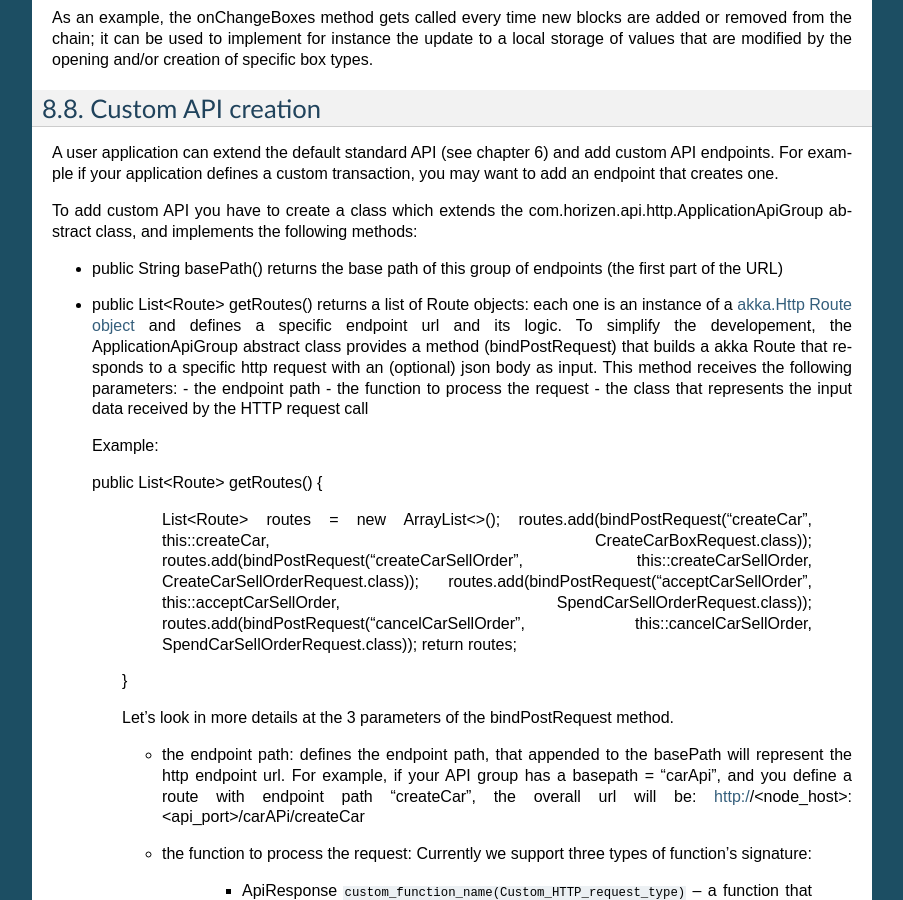
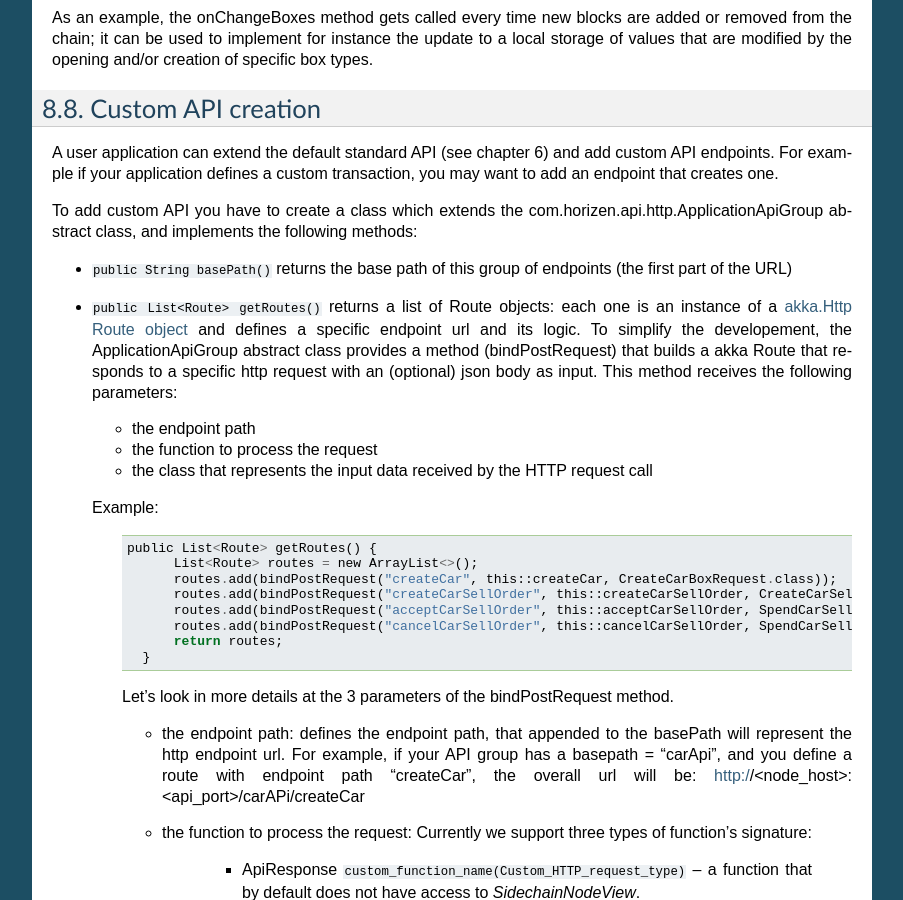
Before and after one commit to HorizenOfficial/developer-horizen-global, a Sphinx documentation site: the page built from docs/introduction/Sidechain-SDK-extension.rst, in a window 1280 px wide and 900 px high, scrolled down 4556 px. Shown: the whole window, without its empty margins (198-1101 px from the left). Built offline with Sphinx 7.4.7, drawn with Linux system fonts in a browser that asks for light colours.

Commit message:
more formatting changes and a small grammar change 2nd edit

```diff
--- a/docs/introduction/Sidechain-SDK-extension.rst
+++ b/docs/introduction/Sidechain-SDK-extension.rst
@@ -218,26 +218,30 @@ A user application can extend the default standard API (see chapter 6) and add c
 
 To add custom API you have to create a class which extends the com.horizen.api.http.ApplicationApiGroup abstract class, and implements the following methods:
 
--  public String basePath()
+-  ``public String basePath()``
    returns the base path of this group of endpoints (the first part of the URL)
 
--  public List<Route> getRoutes()
+-  ``public List<Route> getRoutes()``
    returns a list of Route objects: each one is an instance of a `akka.Http Route object <https://doc.akka.io/docs/akka-http/current/routing-dsl/routes.html>`_ and defines a specific endpoint url and its logic.
    To simplify the developement, the ApplicationApiGroup abstract class provides a method (bindPostRequest) that builds a akka Route that responds to a specific http request with an (optional) json body as input. This method receives the following parameters:
+
    - the endpoint path
+
    - the function to process the request
+
    - the class that represents the input data received by the  HTTP request call
 
    Example:
+    ::
 
-   public List<Route> getRoutes() {
-        List<Route> routes = new ArrayList<>();
-        routes.add(bindPostRequest("createCar", this::createCar, CreateCarBoxRequest.class));
-        routes.add(bindPostRequest("createCarSellOrder", this::createCarSellOrder, CreateCarSellOrderRequest.class));
-        routes.add(bindPostRequest("acceptCarSellOrder", this::acceptCarSellOrder, SpendCarSellOrderRequest.class));
-        routes.add(bindPostRequest("cancelCarSellOrder", this::cancelCarSellOrder, SpendCarSellOrderRequest.class));
-        return routes;
-    }
+      public List<Route> getRoutes() {
+            List<Route> routes = new ArrayList<>();
+            routes.add(bindPostRequest("createCar", this::createCar, CreateCarBoxRequest.class));
+            routes.add(bindPostRequest("createCarSellOrder", this::createCarSellOrder, CreateCarSellOrderRequest.class));
+            routes.add(bindPostRequest("acceptCarSellOrder", this::acceptCarSellOrder, SpendCarSellOrderRequest.class));
+            routes.add(bindPostRequest("cancelCarSellOrder", this::cancelCarSellOrder, SpendCarSellOrderRequest.class));
+            return routes;
+        }
 
     Let's look in more details at the 3 parameters of the bindPostRequest method.
 
```
